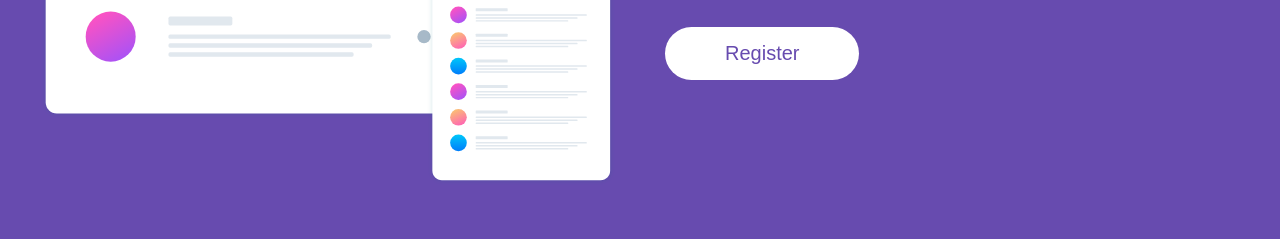
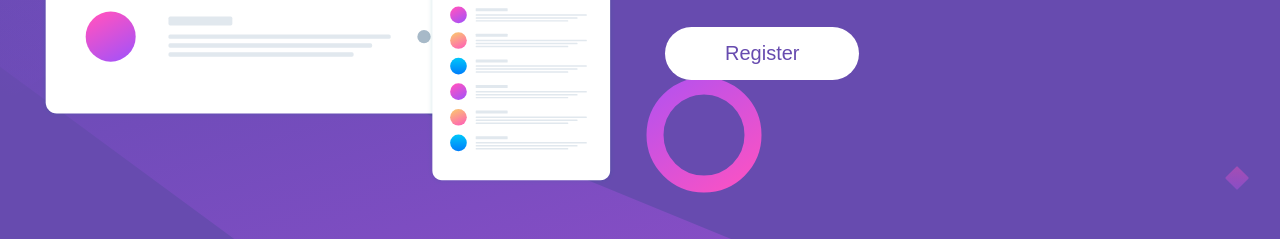
Before and after one commit to Keerthivalla/Huddle-Introductory, a plain HTML site: page index.html in a window 1280 px wide. Shown: the part 428-667 px from the top of the page. Drawn offline with nearby package versions, Linux system fonts and the light colour scheme; the site is published under a folder, as on GitHub Pages, so addresses that start at the root find nothing.

Commit message:
Corrected the path for background-image

```diff
--- a/css/style.css
+++ b/css/style.css
@@ -17,7 +17,8 @@
 }
 
 body {
-  background-image: url("/images/bg-desktop.svg");
+  /* background-image: url("/images/bg-desktop.svg"); */
+  background-image: url("../images/bg-desktop.svg");  /* This is the correct file-path */
   background-repeat: no-repeat;
   background-size: cover;
   min-height: 100vh;
```
